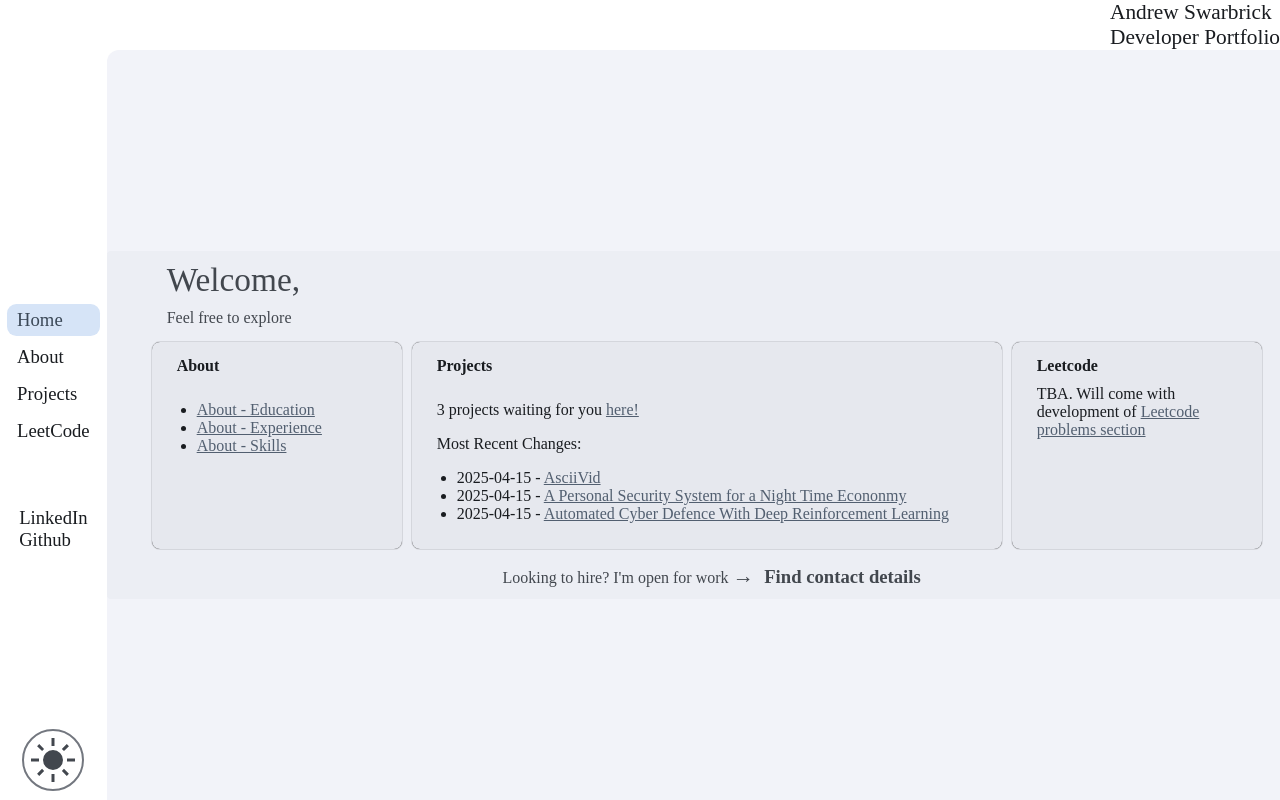
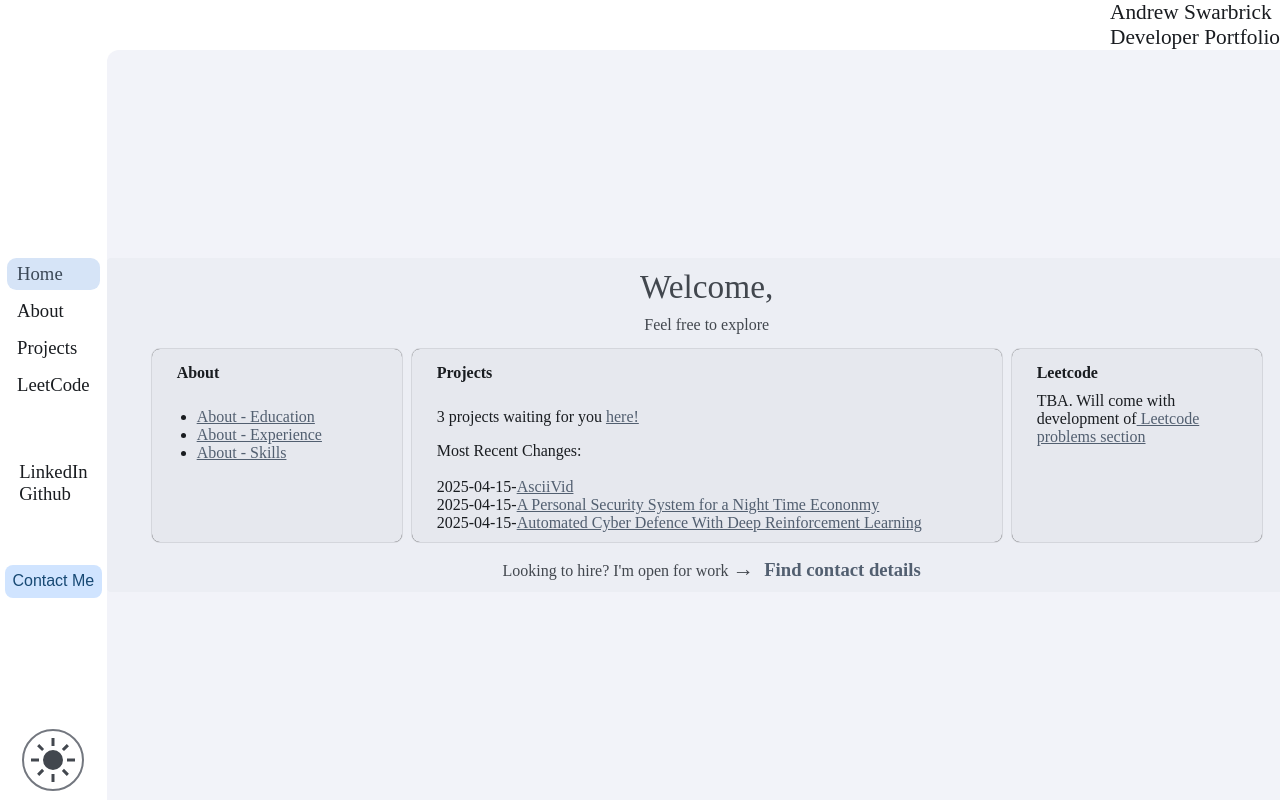
Before and after one commit to aswarb/aswarb.github.io, a React (Vite) app: page / in a window 1280 px wide. Built offline with nearby package versions, Linux system fonts and the light colour scheme.

Commit message:
fixing formatting, looks, positioning on home page

```diff
--- a/src/App.jsx
+++ b/src/App.jsx
@@ -17,6 +17,8 @@ const LOCALSTORAGE_DARKMODE_KEY = 'aswarb.github.io-darkmode'
 
 function NavBar() {
     const location = useLocation()
+
+    const context = useStateContext()
 
     return (
         <>
@@ -79,6 +81,16 @@ function NavBar() {
                         }}
                     />
                 </div>
+                <div className="navSection">
+                    <button
+                        className="contactMeButton"
+                        onClick={() => {
+                            context.setIsOpen(!context.isOpen)
+                        }}
+                    >
+                        Contact Me
+                    </button>
+                </div>
             </div>
         </>
     )
--- a/src/App.scss
+++ b/src/App.scss
@@ -371,3 +371,26 @@ tr {
 td.label {
     width: 300px;
 }
+
+button {
+    border-radius: 0.5em;
+    font-size: 12pt;
+    padding: 7.5px;
+    box-shadow: none;
+    border: none;
+    transition: filter 0.1s;
+    cursor: pointer;
+}
+
+.contactMeButton {
+    background-color: var(--md-sys-color-primary-container);
+    color: var(--md-sys-color-on-primary-container);
+}
+
+button:hover {
+    filter: brightness(80%);
+}
+
+button:active {
+    filter: brightness(75%);
+}
--- a/src/components/cards/Card.jsx
+++ b/src/components/cards/Card.jsx
@@ -1,7 +1,6 @@
 import style from './Card.module.scss?modules'
 
 export default function Card({ classNames = [], children }) {
-    console.log(classNames)
     return <div className={style.card + ' ' + classNames.join(' ')}>{children}</div>
 }
 
--- a/src/pages/home.jsx
+++ b/src/pages/home.jsx
@@ -7,18 +7,15 @@ import { Link } from 'react-router-dom'
 import { useStateContext } from '!src/context.jsx'
 
 export function Home() {
-    console.log(projectMap)
-
     const context = useStateContext()
 
     const projects = projectMap.projects.sort((project) => project.lastEditDate)
     const shownProjects = projects.length > 3 ? projects.slice(0, 3) : projects
-    console.log(shownProjects)
     return (
         <div className={'content ' + style.container}>
             <div className={style.section}>
-                <div className={style.title}>Welcome,</div>
-                <div className={style.main}> Feel free to explore </div>
+                <div className={style.title + ' ' + style.leftOffset}>Welcome,</div>
+                <div className={style.main + ' ' + style.leftOffset}> Feel free to explore </div>
             </div>
             <div className={style.section + ' ' + style.navArea}>
                 <Card classNames={[style.navCard, style.fixedWidth]}>
@@ -42,30 +39,28 @@ export function Home() {
                     <Card.Content>
                         <p>
                             {projectMap.projects.length} projects waiting for you{' '}
-                            <Link to="/projects"> here! </Link>
+                            <Link to="/projects">here!</Link>
                         </p>
                         Most Recent Changes:
-                        <ul>
+                        <br />
+                        <br />
                         {shownProjects.map((element, index) => {
                             return (
-                                    <li key={index}>
-                                        {element.lastEditDate} -{' '}
-                                        <Link
-                                            to={'/projects/?projectUrl=' + element.fullContentLink}
-                                        >
+                                <div key={index}>
+                                    {element.lastEditDate}-
+                                    <Link to={'/projects/?projectUrl=' + element.fullContentLink}>
                                         {element.title}
                                     </Link>
-                                    </li>
+                                </div>
                             )
                         })}
-                        </ul>
                     </Card.Content>
                 </Card>
                 <Card classNames={[style.navCard, style.fixedWidth]}>
                     <Card.Header> Leetcode </Card.Header>
                     <Card.Content>
-                        TBA. Will come with development of{' '}
-                        <Link to="/leetcode"> Leetcode problems section </Link>{' '}
+                        TBA. Will come with development of
+                        <Link to="/leetcode"> Leetcode problems section </Link>
                     </Card.Content>
                 </Card>
             </div>
@@ -73,7 +68,7 @@ export function Home() {
                 <div>
                     Looking to hire? I'm open for work <span className={style.rarr}> &rarr; </span>
                     <div
-                        className={style.textHighEmph}
+                        className={style.textHighEmph + ' ' + style.clickable}
                         onClick={() => {
                             context.setIsOpen(!context.isOpen)
                         }}
--- a/src/pages/home.module.scss
+++ b/src/pages/home.module.scss
@@ -22,6 +22,11 @@
 
 .section .title {
     font-size: 25pt;
+}
+
+.leftOffset {
+    margin-left: 50%;
+    transform: translateX(-50%);
 }
 
 .navArea {
@@ -66,3 +71,17 @@
     flex-grow: 0;
     flex-basis: auto;
 }
+
+.textHighEmph.clickable {
+    color: var(--md-sys-color-secondary);
+    cursor: pointer;
+    transition: filter 0.1s color 0.1s;
+}
+
+.textHighEmph.clickable:hover {
+    color: var(--md-sys-color-primary);
+}
+
+.textHighEmph.clickable:active {
+    filter: brightness(85%);
+}
--- a/src/pages/leetcode.jsx
+++ b/src/pages/leetcode.jsx
@@ -1,3 +1,5 @@
 export function Leetcode() {
-    return <div className="content"> Leetcode </div>
+    return <div className="content">
+
+	</div>
 }
```
Lines whose indentation alone changed are shown as unchanged.
